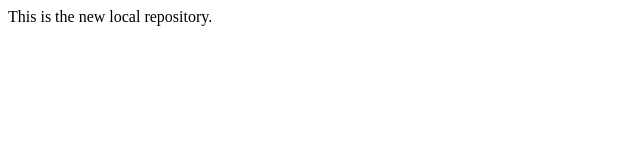
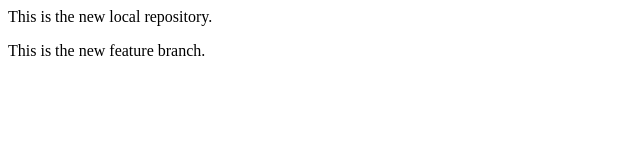
Before and after one commit to vatsa2912/local-repo, a plain HTML site: page index.html in a window 1280 px wide. Shown: the whole page, without its empty margins (0-640 px from the left). Drawn offline with Linux system fonts and the light colour scheme.

Commit message:
New Branch

```diff
--- a/index.html
+++ b/index.html
@@ -1 +1,2 @@
 <p>This is the new local repository.</p>
+<p>This is the new feature branch.</p>
```
